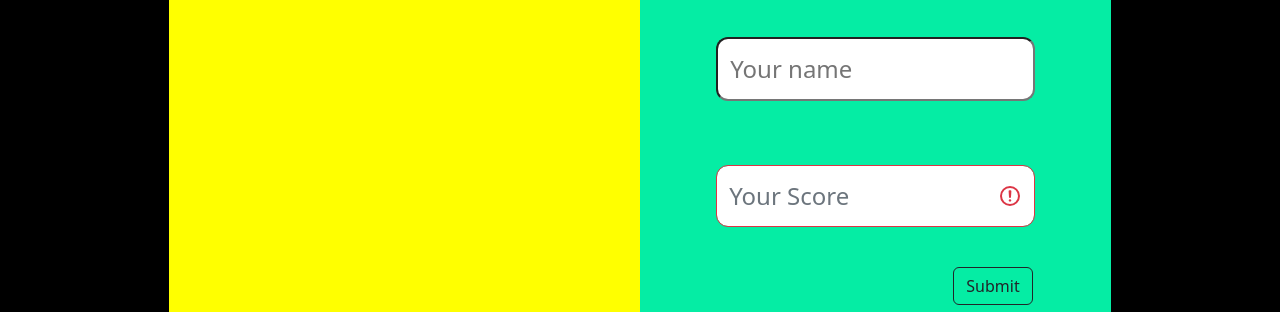
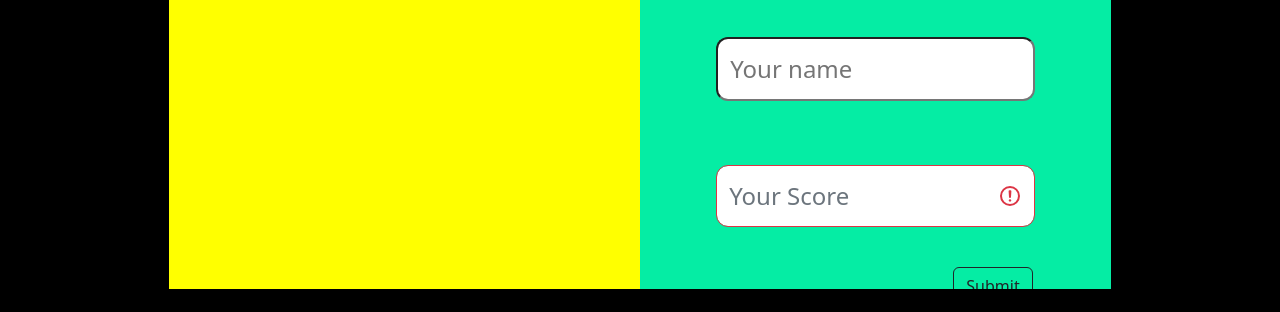
Before and after one commit to MMGGYY66/leaderboard, a website built with webpack: page src/index.html in a window 1280 px wide. Shown: the part 323-635 px from the top of the page. Built offline with nearby package versions, Linux system fonts and the light colour scheme; no server answers.

Commit message:
update main.css to make the content scrollable

```diff
--- a/src/index.js
+++ b/src/index.js
@@ -32,7 +32,6 @@ const getScores = () => {
 const postScore = (e) => {
   leaderboard.postScore(gameId, nameInput.value, scoreInput.value);
   ui.cleanInputs();
-
   e.preventDefault();
 };
 
--- a/src/styles/main.css
+++ b/src/styles/main.css
@@ -11,6 +11,8 @@ body {
 
 .content {
   width: 75%;
+  overflow: scroll;
+  max-height: 420px;
 }
 
 .left {
```
Also changed, not shown: src/index.html (+0 -1 lines).
